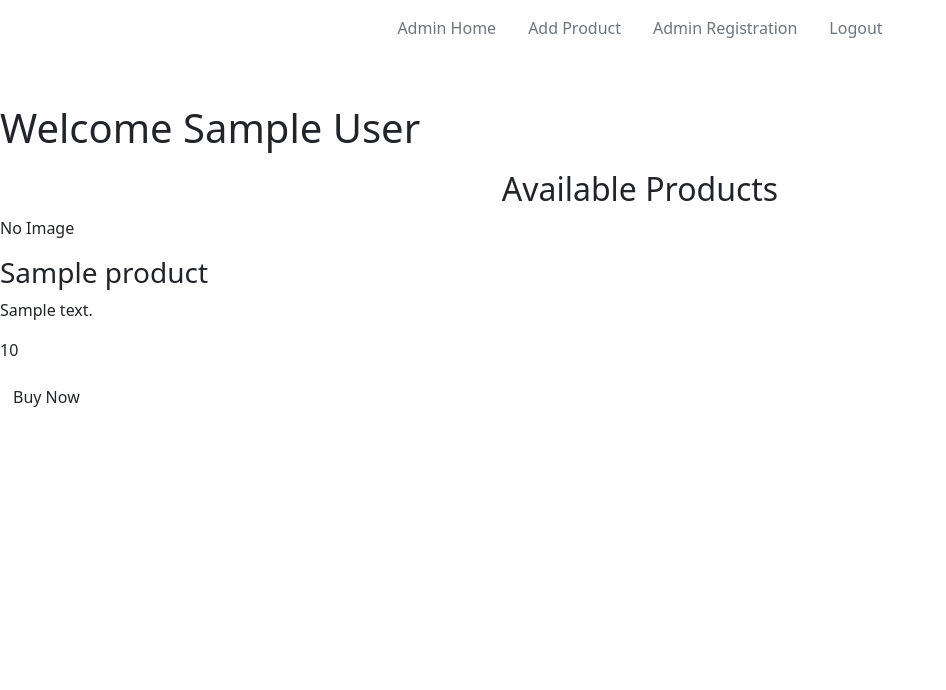
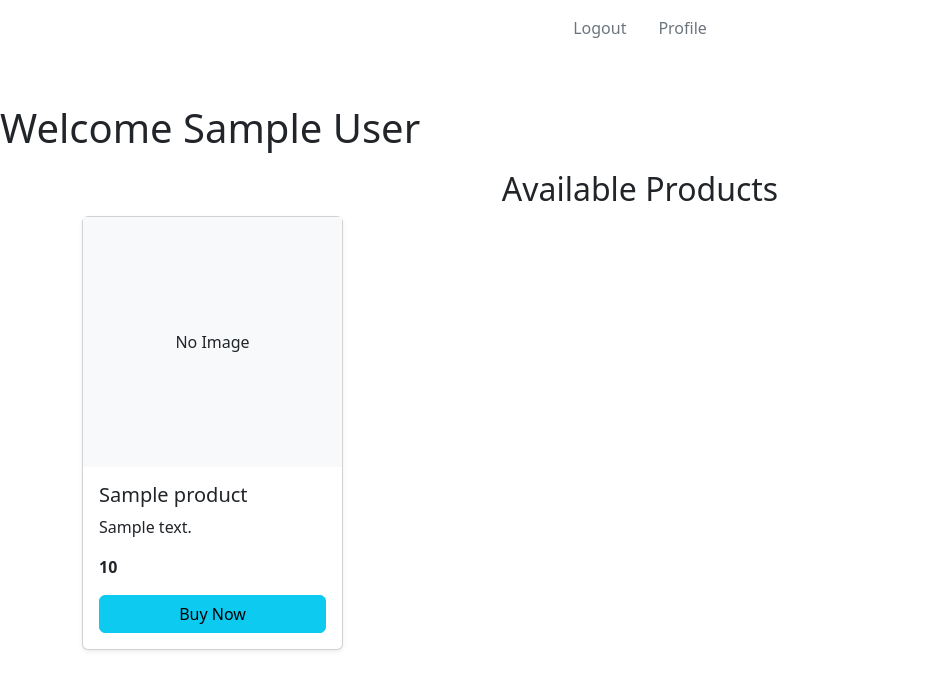
Before and after one commit to SohailSk151/php_demo, a PHP site: page /user_auth/views/user/welcome.php in a window 1280 px wide. Shown: the top 690 px of the page, without its empty margins (0-946 px from the left). Run offline with PHP 8.4, Linux system fonts and the light colour scheme; the visitor is signed in with stand-in values (Sample User, id 1); tables that the repository leaves empty or names only in its code hold one stand-in row (values such as "Sample post").

Commit message:
Completed Bootstrap adding

```diff
--- a/views/partials/navbar.php
+++ b/views/partials/navbar.php
@@ -1,7 +1,17 @@
 <nav class="navbar justify-content-center" data-bs-theme="dark">
   <!-- Navbar content -->
     <ul class="nav mb-5">
-        <?php if (!isset($_SESSION['user_id'])): ?>
+        <?php if (isset($_SESSION['user_id'])): ?>
+            <li class="nav-item"><a class="nav-link text-secondary" href="../auth/logout.php">Logout</a></li>
+            <li class="nav-item"><a class="nav-link text-secondary" href="profile.php">Profile</a></li>
+        <?php elseif (isset($_SESSION['admin_id'])): ?>
+
+            <li clas="nav-item"><a href="admin_page.php" class="nav-link text-secondary">Admin Home</a></li>
+            <li class="nav-item"><a class="nav-link text-secondary" href="product.php">Add Product</a></li>
+            <li class="nav-item"><a class="nav-link text-secondary" href="../auth/admin_registration.php">Admin Registration</a></li>
+            <li class="nav-item"><a class="nav-link text-secondary" href="../auth/admin_logout.php">Logout</a></li>
+
+        <?php else: ?>
             <li class="nav-item">
                 <a class="nav-link text-sm-left text-success" aria-current="page" href="../user/welcome.php">Ecommerce Website</a>
             </li>
@@ -15,15 +25,6 @@
                 <a href="../auth/admin_login.php" class="nav-link text-secondary">Admin Login</a>
             </li>
 
-        <?php elseif (isset($_SESSION['admin_id'])): ?>
-            <li clas="nav-item"><a href="admin_page.php" class="nav-link text-secondary">Admin Home</a></li>
-            <li class="nav-item"><a class="nav-link text-secondary" href="product.php">Add Product</a></li>
-            <li class="nav-item"><a class="nav-link text-secondary" href="../auth/admin_registration.php">Admin Registration</a></li>
-            <li class="nav-item"><a class="nav-link text-secondary" href="../auth/admin_logout.php">Logout</a></li>
-
-        <?php else: ?>
-            <li class="nav-item"><a class="nav-link text-secondary" href="../auth/logout.php">Logout</a></li>
-            <li class="nav-item"><a class="nav-link text-secondary" href="profile.php">Profile</a></li>
         <?php endif; ?>
     </ul>
 </nav>
--- a/views/user/welcome.php
+++ b/views/user/welcome.php
@@ -22,24 +22,29 @@ $result = $database->get_products();
     <?php endif; ?>
 
     <h2 style="text-align: center; padding-top: 10px;">Available Products</h2>
-    <div class="products">
+    <div class="container">
+        <div class="row">
             <?php
             if ($result && $result->num_rows > 0) {
                 while ($row = $result->fetch_assoc()) {
-                    echo "<div class='product-card'>";
+                    echo "<div class='col-12 col-sm-6 col-md-4 col-lg-3 mb-4'>";
+                    echo "<div class='card h-100 shadow-sm'>"; // Full height + subtle shadow
 
-                    // Display product image from uploads folder
                     $imgPath = htmlspecialchars($row['image']);
                     if (file_exists($imgPath)) {
-                        echo "<figure><img src='" . $imgPath . "' alt='Product Image' style='width: 250px; height: 250px;'></figure>";
+                        echo "<img class='card-img-top' src='" . $imgPath . "' alt='Product Image' style='object-fit:cover; height:250px;'>";
                     } else {
-                        echo "<figure><p>No Image</p></figure>";
+                        echo "<div class='d-flex align-items-center justify-content-center bg-light' style='height:250px;'>No Image</div>";
                     }
 
-                    echo "<h3>" . htmlspecialchars($row['name']) . "</h3>";
-                    echo "<p>" . htmlspecialchars($row['description']) . "</p>";
-                    echo "<p class='price'>" . htmlspecialchars($row['price']) . "</p>";
-                    echo "<button type='button' class='btn'>Buy Now</button>";
+                    echo "<div class='card-body d-flex flex-column'>";
+                        echo "<h5 class='card-title'>" . htmlspecialchars($row['name']) . "</h5>";
+                        echo "<p class='card-text flex-grow-1'>" . htmlspecialchars($row['description']) . "</p>";
+                        echo "<p class='card-text fw-bold'>" . htmlspecialchars($row['price']) . "</p>";
+                        echo "<a href='#' class='btn btn-info mt-auto'>Buy Now</a>"; // mt-auto pushes button to bottom
+                    echo "</div>";
+
+                    echo "</div>"; // card
                     echo "</div>";
                 }
             } else {
@@ -47,6 +52,8 @@ $result = $database->get_products();
             }
             ?>
         </div>
+    </div>
+
         <script src="https://cdn.jsdelivr.net/npm/bootstrap@5.3.8/dist/js/bootstrap.bundle.min.js" integrity="sha384-FKyoEForCGlyvwx9Hj09JcYn3nv7wiPVlz7YYwJrWVcXK/BmnVDxM+D2scQbITxI" crossorigin="anonymous"></script>
 </body>
 </html>
```
Also changed, not shown: views/admin/edit.php (+5 -5 lines), views/admin/product.php (+4 -4 lines).
